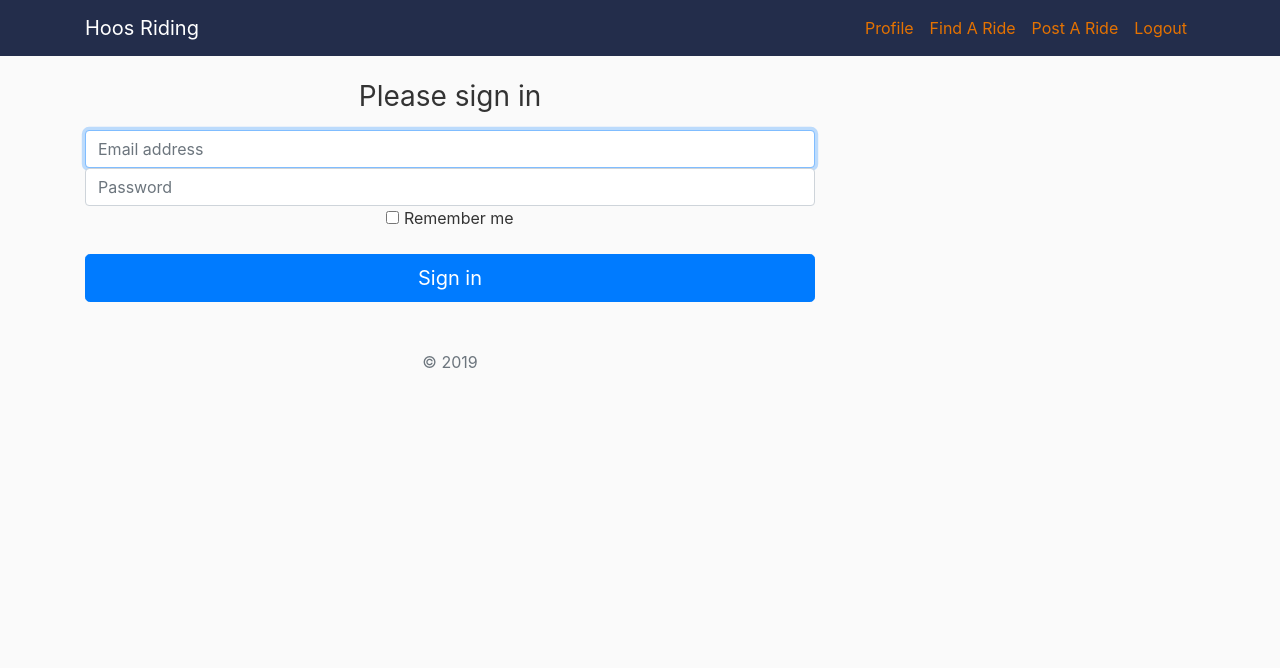
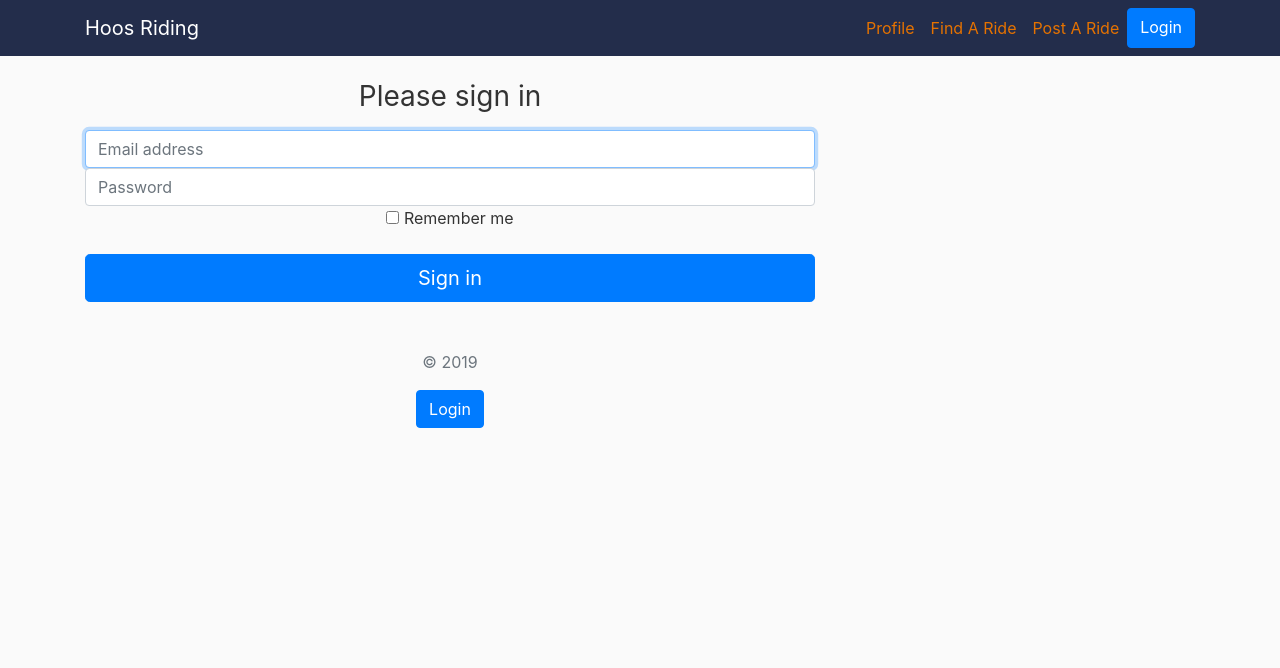
Before and after one commit to ZiyangGuo-lab/project-103-jawgz, a Django app: page /login/ in a window 1280 px wide. Shown: the top 668 px of the page. Run offline with Django 3.2, Linux system fonts and the light colour scheme; some libraries are stand-ins or nearby versions.

Commit message:
finished login

```diff
--- a/hoosRiding/templates/hoosRiding/base.html
+++ b/hoosRiding/templates/hoosRiding/base.html
@@ -39,7 +39,17 @@
               <a class="nav-item nav-link" href="{% url 'user-profile' %}">Profile</a>
               <a class="nav-item nav-link" href="{% url 'find-ride' %}">Find A Ride</a>
               <a class="nav-item nav-link" href="{% url 'post-ride' %}">Post A Ride</a>
-              <a class="nav-item nav-link" href="{% url 'login' %}">Logout</a>
+
+                {% if user.is_authenticated %}
+                  <p>Logged as {{ user.first_name }}</p>
+                  <a class="btn btn-primary" href="{% url 'logout' %}">Logout</a>
+                {% else %}
+                  <a class="btn btn-primary" href="{% url 'social:begin' 'google-oauth2' %}">
+                    Login
+                  </a>
+                {% endif %}
+
+              <!--<a class="nav-item nav-link" href="{% url 'login' %}">Logout</a>-->
 
             </div>
           </div>
--- a/jawgz/urls.py
+++ b/jawgz/urls.py
@@ -15,8 +15,14 @@ Including another URLconf
 """
 from django.contrib import admin
 from django.urls import path, include
+from django.conf import settings
+from login.views import userLogOut
 
 urlpatterns = [
+
+    path('', include('social_django.urls', namespace='social')),
+    path('logout/', userLogOut, name='logout'),
+
     path('login/', include('login.urls')),
     path('post/', include('post.urls')),
     path('profile/', include('user_profile.urls')),
--- a/login/templates/login.html
+++ b/login/templates/login.html
@@ -49,6 +49,12 @@
       <p class="mt-5 mb-3 text-muted">&copy; 2019</p>
   </form>
 </body>
+
+
+
+<a class="btn btn-primary" href="{% url 'social:begin' 'google-oauth2' %}">
+        Login
+      </a>
 </html>
 
 {% endblock content %}
--- a/login/views.py
+++ b/login/views.py
@@ -6,6 +6,7 @@ from django.views import generic
 from django.views.generic import CreateView
 from .models import User
 from django.http import HttpResponseRedirect
+from django.contrib.auth import logout
 
 class loginPage(CreateView):
     model = User
@@ -23,6 +24,7 @@ def enterLogin(request):
         else:
             print("no match found...")
         return HttpResponseRedirect('/login')
+
     elif request.method == 'POST':
         newUser = User()
         newUser.name = request.POST['name']
@@ -31,3 +33,8 @@ def enterLogin(request):
         newUser.save()
 
         return HttpResponseRedirect('/login')
+
+def userLogOut(request):
+    print(request.user.first_name)
+    logout(request)
+    return HttpResponseRedirect('/login')
```
Also changed, not shown: jawgz/settings.py (+15 -0 lines), db.sqlite3.
